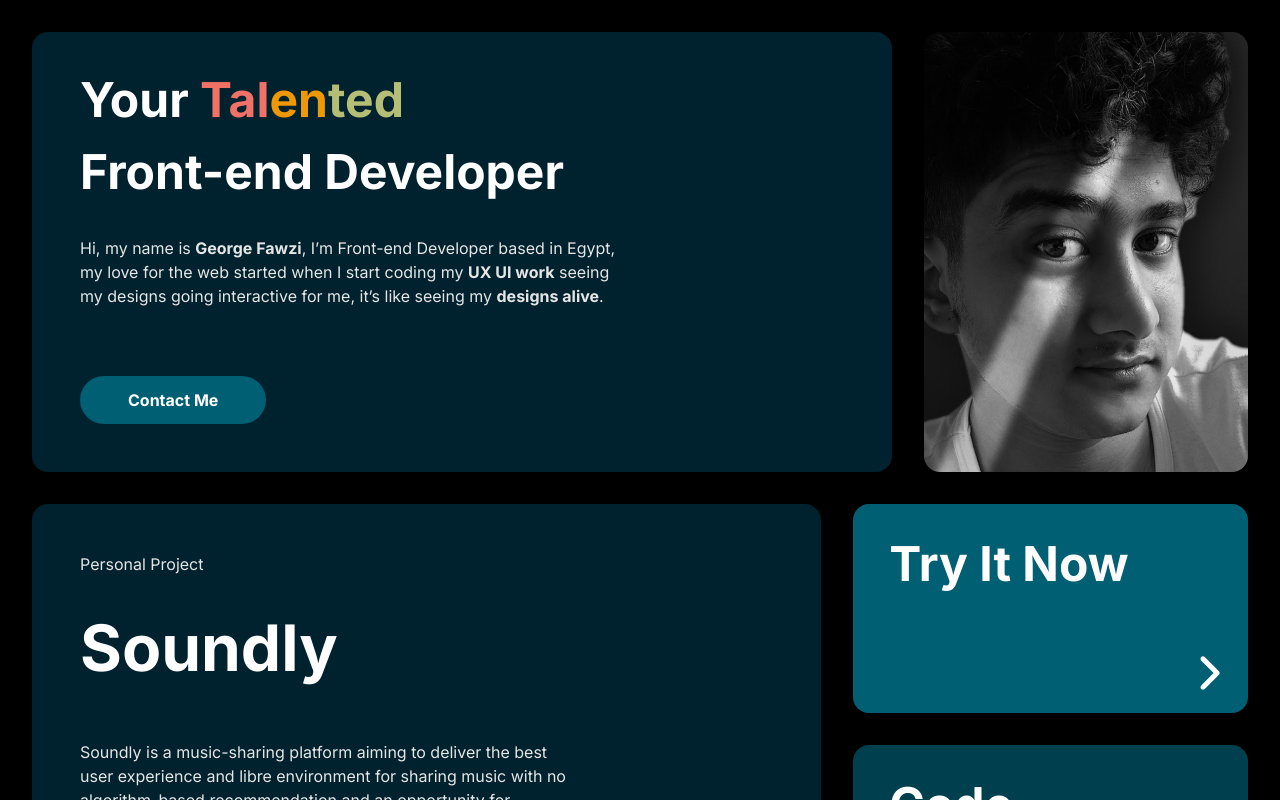
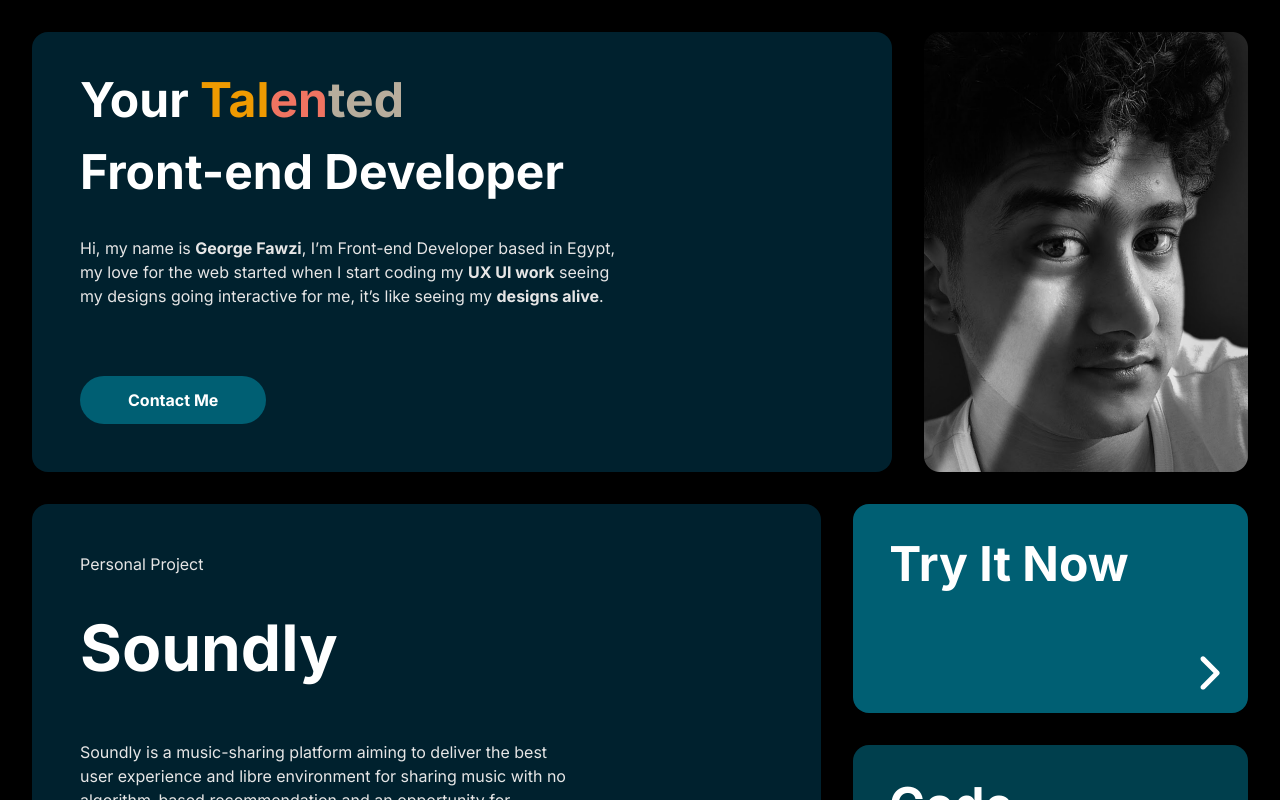
Before and after one commit to George-F-Ramzi/My-Portfolio, a Next.js app: page / in a window 1280 px wide. Shown: the top 800 px of the page. Built offline with nearby package versions, Linux system fonts and the light colour scheme.

Commit message:
changed animation

```diff
--- a/app/globals.css
+++ b/app/globals.css
@@ -21,10 +21,10 @@
 
 @keyframes text {
   0% {
-    color: #f07167;
+    color: #ee9b00;
   }
   50% {
-    color: #ee9b00;
+    color: #f07167;
   }
   100% {
     color: #94d2bd;
--- a/components/project_cta.tsx
+++ b/components/project_cta.tsx
@@ -1,4 +1,3 @@
-import React, { useEffect, useState } from "react";
 import Arrow from "./arrow";
 
 export default function ProjectCTA() {
```
